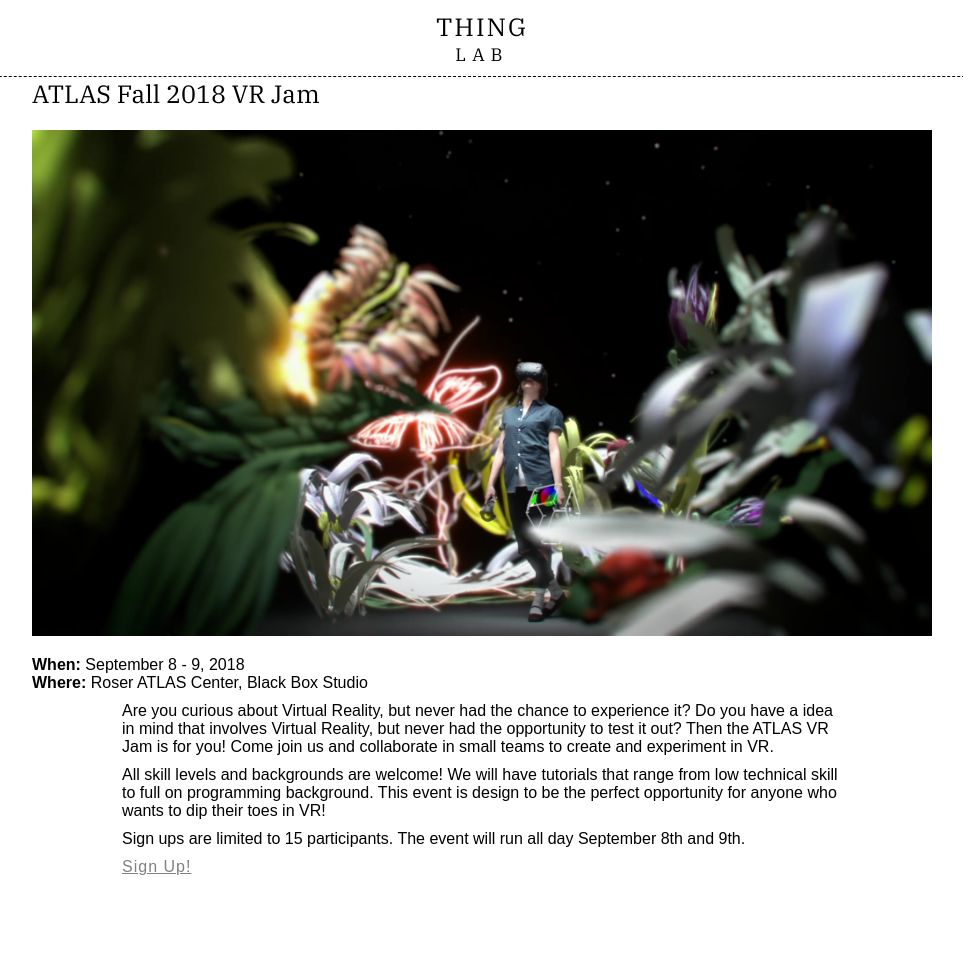
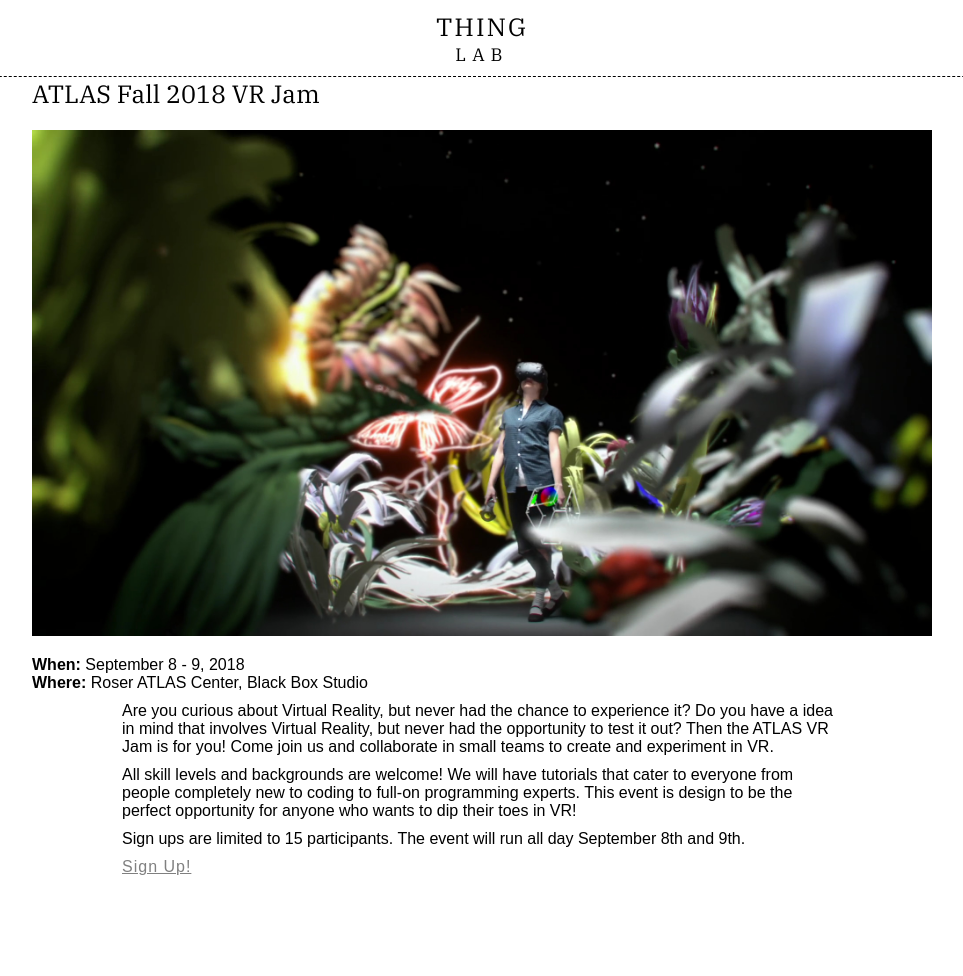
Before and after one commit to THING-Lab/THING-Lab.github.io, a Jekyll site: the page built from vrjam.html, in a window 1280 px wide. Shown: the whole page, without its empty margins (158-1121 px from the left). Built offline with Jekyll 4.4.1, drawn with Linux system fonts in a browser that asks for light colours.

Commit message:
Fix some grammer

```diff
--- a/vrjam.html
+++ b/vrjam.html
@@ -15,7 +15,7 @@ categories: event
 </p>
 <p class="event-desc">
   All skill levels and backgrounds are welcome! We will have tutorials
-  that range from low technical skill to full on programming background.
+  that cater to everyone from people completely new to coding to full-on programming experts.
   This event is design to be the perfect opportunity for anyone who wants
   to dip their toes in VR!
 </p>
```
